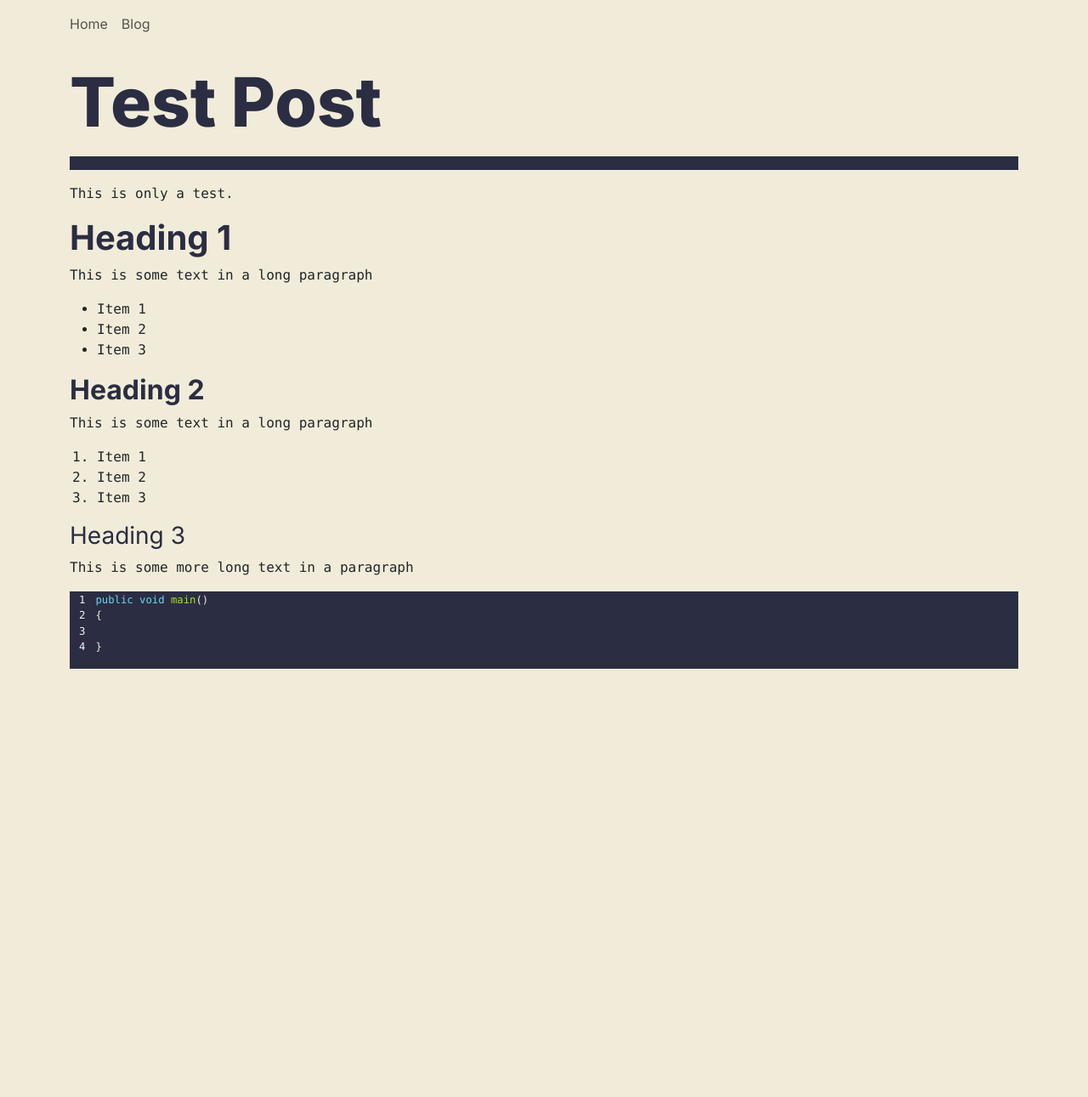
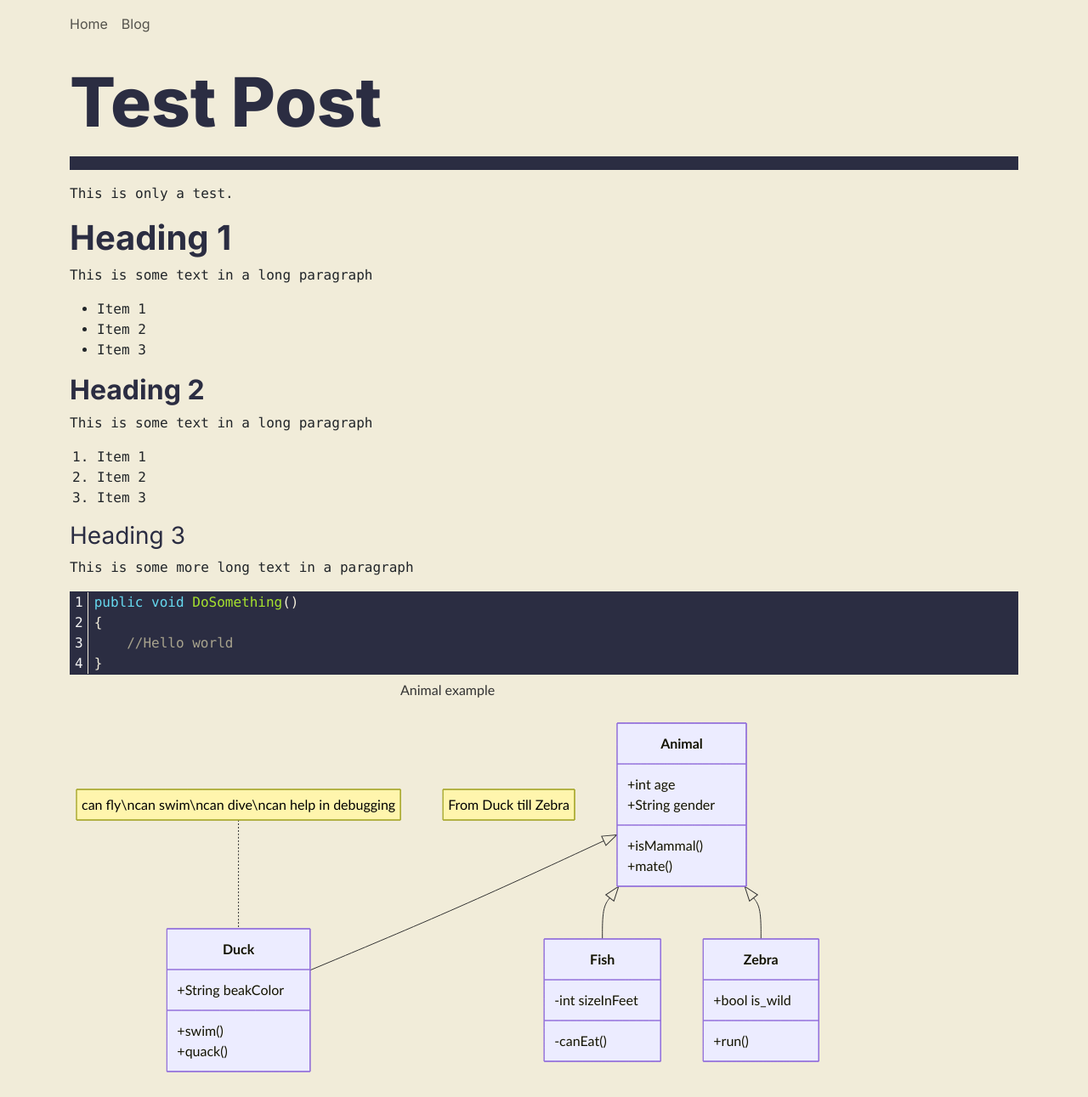
Before and after one commit to rsoulard/rsoulard, a Jekyll site: the page built from _posts/2022-08-30-test-post.md, in a window 1280 px wide. Shown: the whole page at 85% size. Built offline with Jekyll 4.4.1, drawn with Linux system fonts in a browser that asks for light colours; before the commit the page ends 900 px from its top, so only the background shows below that.

Commit message:
Update code rendering
- Update code styling.
- Add support for mermaid.

````diff
--- a/_config.yml
+++ b/_config.yml
@@ -45,6 +45,13 @@ excerpt_separator: <!--more-->
 paginate: 5
 paginate_path: "/blog/:num/"
 
+# Kramdown
+kramdown:
+  syntax_highlighter: rouge
+  syntax_highlighter_opts:
+    block:
+      line_numbers: true
+
 # Exclude from processing.
 # The following items will not be processed, by default.
 # Any item listed under the `exclude:` key here will be automatically added to
--- a/_includes/head.html
+++ b/_includes/head.html
@@ -5,4 +5,14 @@
     <link href="https://cdn.jsdelivr.net/npm/bootstrap@5.2.0/dist/css/bootstrap.min.css" rel="stylesheet" integrity="sha384-gH2yIJqKdNHPEq0n4Mqa/HGKIhSkIHeL5AyhkYV8i59U5AR6csBvApHHNl/vI1Bx" crossorigin="anonymous">
     <script src="https://cdn.jsdelivr.net/npm/bootstrap@5.2.0/dist/js/bootstrap.bundle.min.js" integrity="sha384-A3rJD856KowSb7dwlZdYEkO39Gagi7vIsF0jrRAoQmDKKtQBHUuLZ9AsSv4jD4Xa" crossorigin="anonymous"></script>
     <link rel="stylesheet" href="{{ "/assets/style/site.css" | relative_url }}">
+    <script src="https://unpkg.com/mermaid@11.4.0/dist/mermaid.min.js"></script>
+    <script>
+        document.addEventListener("DOMContentLoaded", function () {
+            mermaid.initialize({
+            startOnLoad:true,
+            theme: "default",
+            });
+            window.mermaid.init(undefined, document.querySelectorAll('.language-mermaid'));
+        });
+    </script>
 </head>
--- a/_posts/2022-08-30-test-post.md
+++ b/_posts/2022-08-30-test-post.md
@@ -22,9 +22,39 @@ This is some text in a long paragraph
 ### Heading 3
 This is some more long text in a paragraph
 
-{% highlight csharp linenos%}
-public void main()
+```csharp
+public void DoSomething()
 {
+    //Hello world
+}
+```
 
-}
-{% endhighlight %}
+```mermaid
+---
+title: Animal example
+---
+classDiagram
+    note "From Duck till Zebra"
+    Animal <|-- Duck
+    note for Duck "can fly\ncan swim\ncan dive\ncan help in debugging"
+    Animal <|-- Fish
+    Animal <|-- Zebra
+    Animal : +int age
+    Animal : +String gender
+    Animal: +isMammal()
+    Animal: +mate()
+    class Duck{
+        +String beakColor
+        +swim()
+        +quack()
+    }
+    class Fish{
+        -int sizeInFeet
+        -canEat()
+    }
+    class Zebra{
+        +bool is_wild
+        +run()
+    }
+
+```
--- a/_sass/code-highlighting/monokai.scss
+++ b/_sass/code-highlighting/monokai.scss
@@ -125,14 +125,23 @@ $background: #2b2d42;
   .gi {
     color: #a6e22e;
   }
+
+  pre {
+    background-color: "#282C34";
+    color: whitesmoke;
+    margin: 0px;
+    padding-right: 5px;
+    font-size: 1rem;
+
+    .lineno {
+      margin-right: 5px;
+      padding-left: 5px;
+      border-right: 1px solid #f1ecd9;
+    }
+  }
 }
 
 code{
   background-color: "#282C34";
   color: whitesmoke;
 }
-pre {
-  background-color: "#282C34";
-  color: whitesmoke;
-  margin: 0px 5px;
-}
````
